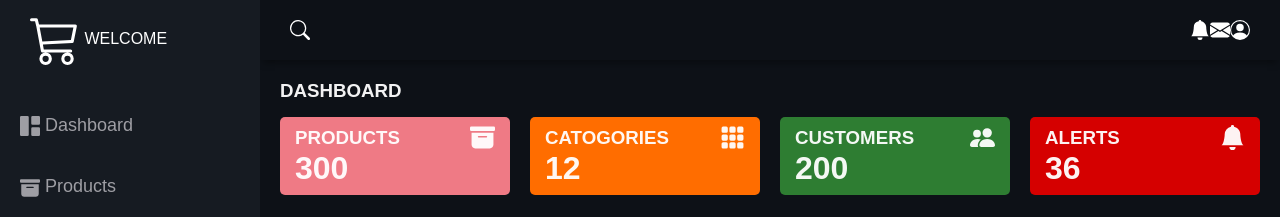
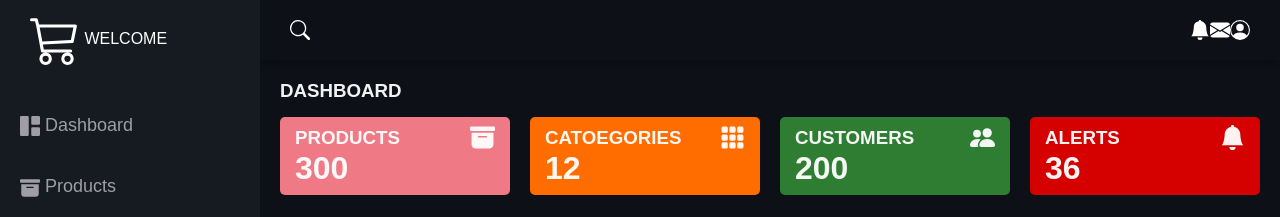
Before and after one commit to Akshat1505/gdsc_proj1, a React (Vite) app: page /dashboard in a window 1280 px wide. Shown: the top 217 px of the page. Built offline with nearby package versions, Linux system fonts and the light colour scheme; no server answers.

Commit message:
Home.jsx

```diff
--- a/src/assets/Components/Home.jsx
+++ b/src/assets/Components/Home.jsx
@@ -92,7 +92,7 @@ const Home = () => {
         </div>
         <div className="card">
           <div className="card-in">
-            <h3>CATOGORIES</h3>
+            <h3>CATOEGORIES</h3>
             <BsFillGrid3X3GapFill className="card_icon" />
           </div>
           <h1>12</h1>
```
